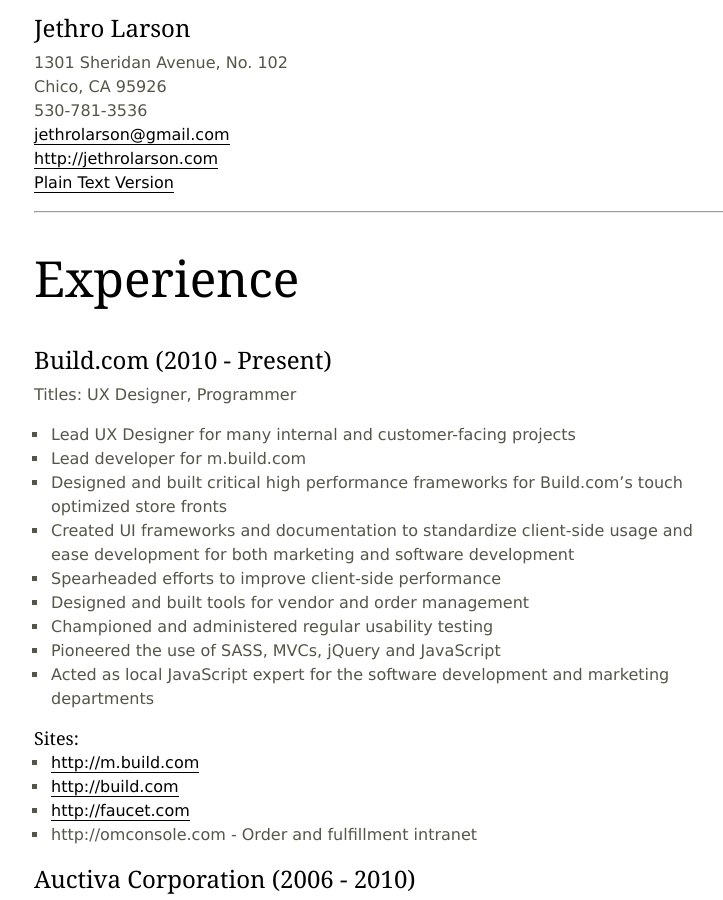
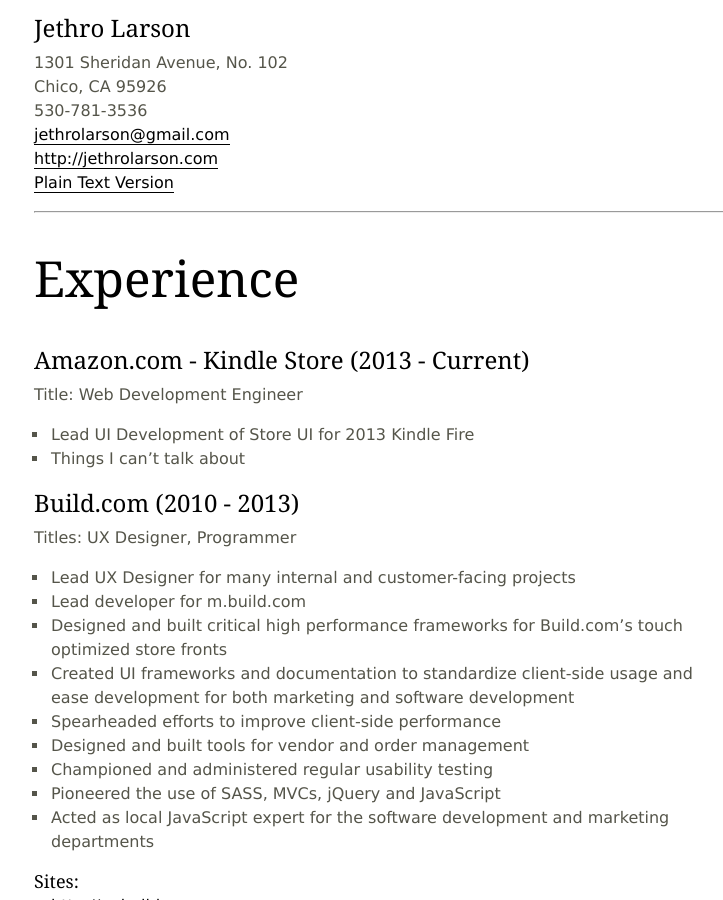
Before and after one commit to jethrolarson/jethrolarson.github.com, a Jekyll site: the page built from resume.md, in a window 1280 px wide and 900 px high. Shown: the whole window, without its empty margins (261-984 px from the left). Built offline with Jekyll 4.4.1, drawn with Linux system fonts in a browser that asks for light colours; Markdown is read by kramdown in place of the engine named in the settings.

Commit message:
Added Amazon.com

```diff
--- a/resume.md
+++ b/resume.md
@@ -17,7 +17,13 @@
 Experience
 ==========
 
-Build.com (2010 - Present)
+Amazon.com - Kindle Store (2013 - Current)
+-----------------------------------
+Title: Web Development Engineer
+* Lead UI Development of Store UI for 2013 Kindle Fire
+* Things I can't talk about
+
+Build.com (2010 - 2013)
 -----------------------------------
 Titles: UX Designer, Programmer
 * Lead UX Designer for many internal and customer-facing projects
```
